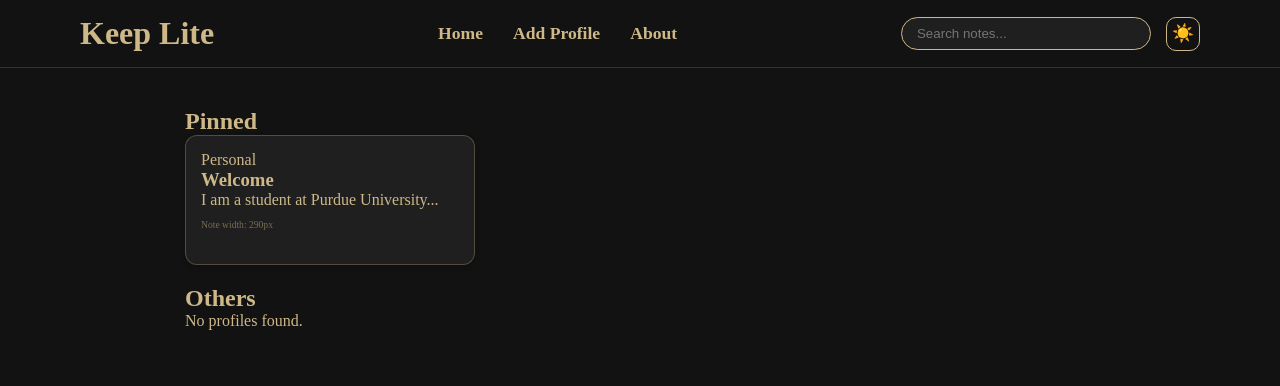
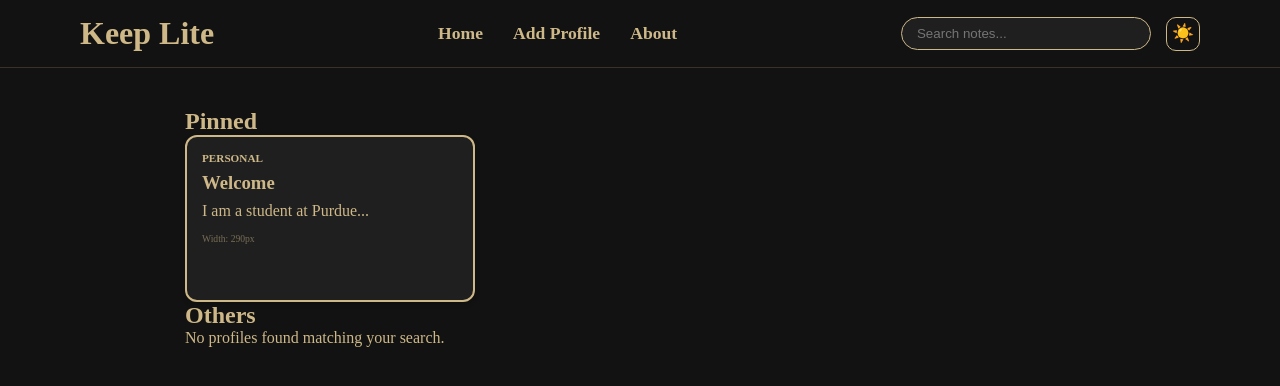
Before and after one commit to akang05/Profile-App, a React (Vite) app: page / in a window 1280 px wide. Shown: the top 386 px of the page. Built offline with nearby package versions, Linux system fonts and the light colour scheme.

Commit message:
Checkpoint 3

```diff
--- a/src/App.css
+++ b/src/App.css
@@ -100,3 +100,45 @@
   gap: 20px;
   width: 100%;
 }
+
+/* Add this to your existing CSS to fix the Form layout */
+.profile-form {
+  display: flex;
+  flex-direction: column;
+  gap: 20px;
+  width: 100%;
+  max-width: 600px;
+  margin: 0 auto;
+}
+
+.profile-form input, .profile-form textarea {
+  width: 100%;
+  padding: 12px;
+  border-radius: 8px;
+  border: 1px solid #ceb888;
+  background: rgba(150, 150, 150, 0.05);
+  color: inherit;
+}
+
+/* Add this to style the 'Create Profile' button specifically */
+.submit-btn {
+  padding: 12px;
+  background-color: #f0f0f0;
+  color: #121212;
+  border: none;
+  font-weight: bold;
+  cursor: pointer;
+  border-radius: 4px;
+}
+
+.submit-btn:hover {
+  background-color: #ceb888;
+}
+
+/* Ensure images in the notes scale correctly */
+.note-grid img {
+  width: 100%;
+  height: 200px;
+  object-fit: cover;
+  border-radius: 8px 8px 0 0;
+}
--- a/src/App.jsx
+++ b/src/App.jsx
@@ -23,19 +23,30 @@ const Home = ({ notes, searchTerm, togglePin, deleteNote }) => {
         <Section title="Pinned">
           <div className="note-grid">
             {pinned.map(note => (
-              <NoteCard key={note.id} {...note} onPin={() => togglePin(note.id)} onDelete={() => deleteNote(note.id)} />
+              <NoteCard
+                key={note.id}
+                {...note}
+                onPin={() => togglePin(note.id)}
+                onDelete={() => deleteNote(note.id)}
+              />
             ))}
           </div>
         </Section>
       )}
+
       <Section title="Others">
         <div className="note-grid">
           {others.length > 0 ? (
             others.map(note => (
-              <NoteCard key={note.id} {...note} onPin={() => togglePin(note.id)} onDelete={() => deleteNote(note.id)} />
+              <NoteCard
+                key={note.id}
+                {...note}
+                onPin={() => togglePin(note.id)}
+                onDelete={() => deleteNote(note.id)}
+              />
             ))
           ) : (
-            <p className="intro-text">No profiles found.</p>
+            <p className="intro-text">No profiles found matching your search.</p>
           )}
         </div>
       </Section>
@@ -47,7 +58,7 @@ function App() {
   const { isDarkMode, toggleTheme } = useTheme();
   const [searchTerm, setSearchTerm] = useLocalStorage("keepSearch", "");
   const [notes, setNotes] = useLocalStorage("keepNotes", [
-    { id: 1, title: "Welcome", text: "I am a student at Purdue University...", category: "Personal", isPinned: true }
+    { id: 1, title: "Welcome", text: "I am a student at Purdue...", category: "Personal", isPinned: true }
   ]);
 
   const togglePin = (id) => setNotes(prev => prev.map(n => n.id === id ? { ...n, isPinned: !n.isPinned } : n));
@@ -71,11 +82,13 @@ function App() {
         <header className="main-header">
           <div className="nav-container">
             <h1 className="brand-logo-small">Keep Lite</h1>
+
             <nav className="nav-links">
               <Link to="/">Home</Link>
               <Link to="/add">Add Profile</Link>
               <Link to="/about">About</Link>
             </nav>
+
             <div className="nav-utility">
               <input
                 type="text"
@@ -94,9 +107,15 @@ function App() {
         <main className="content-stage">
           <Suspense fallback={<div className="intro-text">Loading...</div>}>
             <Routes>
-              <Route path="/" element={<Home notes={notes} searchTerm={searchTerm} togglePin={togglePin} deleteNote={deleteNote} />} />
-              <Route path="/add" element={<Section title="Add Profile"><AddProfileForm onAdd={handleAddNote} /></Section>} />
-              <Route path="/about" element={<Section title="About Me"><Introduction /></Section>} />
+              <Route path="/" element={
+                <Home notes={notes} searchTerm={searchTerm} togglePin={togglePin} deleteNote={deleteNote} />
+              } />
+              <Route path="/add" element={
+                <Section title="Add Profile"><AddProfileForm onAdd={handleAddNote} /></Section>
+              } />
+              <Route path="/about" element={
+                <Section title="About Me"><Introduction /></Section>
+              } />
             </Routes>
           </Suspense>
         </main>
--- a/src/components/AddProfileForm.jsx
+++ b/src/components/AddProfileForm.jsx
@@ -11,7 +11,8 @@ const AddProfileForm = ({ onAdd }) => {
 
   const handleSubmit = (e) => {
     e.preventDefault();
-    // Validation: ensure required fields are present
+
+    // Simple validation
     if (!formData.name || !formData.bio) {
       alert("Please fill in the Name and Bio fields.");
       return;
@@ -24,12 +25,11 @@ const AddProfileForm = ({ onAdd }) => {
   };
 
   return (
-    <div className="form-section"> {/* Changed wrapper to match our new centering CSS */}
+    <div className="form-container">
       <form className="profile-form" onSubmit={handleSubmit}>
-        <h2 className="intro-title" style={{ fontSize: '1.5rem', marginBottom: '10px' }}>
-          Create New Profile
-        </h2>
+        <h2 className="intro-title">Create New Profile</h2>
 
+        <div className="input-group">
           <input
             type="text"
             placeholder="Name"
@@ -66,8 +66,9 @@ const AddProfileForm = ({ onAdd }) => {
             value={formData.imageUrl}
             onChange={(e) => setFormData({...formData, imageUrl: e.target.value})}
           />
+        </div>
 
-        <button type="submit" className="theme-btn" style={{ width: '100%', marginTop: '10px' }}>
+        <button type="submit" className="submit-btn">
           Create Profile
         </button>
       </form>
--- a/src/components/Card.module.css
+++ b/src/components/Card.module.css
@@ -1,51 +1,59 @@
 .card {
   position: relative;
-  display: flex; /* Changed to flex for better vertical stacking */
+  border-radius: 12px;
+  overflow: hidden;
+  background: rgba(150, 150, 150, 0.1);
+  border: 1px solid rgba(206, 184, 136, 0.3);
+  display: flex;
   flex-direction: column;
-  width: 100%;
-  margin-bottom: 20px;
-  break-inside: avoid;
-  background: rgba(150, 150, 150, 0.1); /* Matches your dark theme */
-  border: 1px solid rgba(206, 184, 136, 0.3);
-  border-radius: 12px;
-  padding: 15px;
-  transition: transform 0.2s ease, box-shadow 0.3s ease;
+  transition: transform 0.2s ease;
 }
 
-.card:hover {
-  transform: translateY(-5px);
-  border-color: #ceb888;
+.cardFeatured {
+  border: 2px solid #ceb888; /* Highlight pinned notes */
 }
 
-/* Ensure the image is a block and has a minimum presence */
+.lightMode {
+  background: #ffffff;
+  border-color: #ddd;
+  color: #202124;
+}
+
 .cardImg {
-  width: calc(100% + 30px); /* Stretches to edges of padded card */
-  margin: -15px -15px 15px -15px; /* Pulls image to the top/sides */
-  height: 200px; /* Force a height so it doesn't stay 0px */
-  object-fit: cover; /* Prevents squashing */
+  width: 100%;
+  height: 160px;
+  object-fit: cover;
   border-bottom: 1px solid rgba(206, 184, 136, 0.2);
+}
+
+.cardContent {
+  padding: 15px;
+  display: flex;
+  flex-direction: column;
+  gap: 8px;
 }
 
 .pinBtn {
   position: absolute;
   top: 10px;
   right: 10px;
-  background: rgba(0, 0, 0, 0.5); /* Semi-transparent circle */
+  z-index: 10;
+  background: rgba(0, 0, 0, 0.2);
+  border: none;
   border-radius: 50%;
-  padding: 5px;
-  border: none;
+  width: 30px;
+  height: 30px;
   cursor: pointer;
-  z-index: 10;
-  opacity: 0;
+  opacity: 0; /* Hidden by default */
   transition: opacity 0.2s;
 }
 
 .card:hover .pinBtn {
-  opacity: 1;
+  opacity: 1; /* Show on hover */
 }
 
 .cardActions {
-  margin-top: auto; /* Pushes delete button to the bottom */
+  margin-top: 10px;
   display: flex;
   justify-content: flex-end;
   opacity: 0;
@@ -55,3 +63,23 @@
 .card:hover .cardActions {
   opacity: 1;
 }
+
+.deleteBtn {
+  background: none;
+  border: none;
+  cursor: pointer;
+  font-size: 1.2rem;
+}
+
+.categoryTag {
+  font-size: 0.7rem;
+  color: #ceb888;
+  text-transform: uppercase;
+  font-weight: bold;
+}
+
+.widthDisplay {
+  font-size: 0.6rem;
+  opacity: 0.5;
+  margin-top: 5px;
+}
--- a/src/components/NoteCard.jsx
+++ b/src/components/NoteCard.jsx
@@ -8,12 +8,15 @@ function NoteCard({ title, text, category, isPinned, imageUrl, onPin, onDelete }
   const [width, setWidth] = useState(0);
 
   useLayoutEffect(() => {
-    if (cardRef.current) {
-      setWidth(cardRef.current.offsetWidth);
-    }
+    const updateWidth = () => {
+      if (cardRef.current) setWidth(cardRef.current.offsetWidth);
+    };
+
+    updateWidth();
+    window.addEventListener('resize', updateWidth);
+    return () => window.removeEventListener('resize', updateWidth);
   }, []);
 
-  // FIX: Using the 'width' variable to dynamically change the card's appearance
   const cardStyle = {
     boxShadow: width > 300
       ? '0 10px 20px rgba(0,0,0,0.4)'
@@ -24,26 +27,33 @@ function NoteCard({ title, text, category, isPinned, imageUrl, onPin, onDelete }
   return (
     <div
       ref={cardRef}
-      style={cardStyle} // Width is now being "read" here
-      className={`${styles.card} ${isPinned ? styles.cardFeatured : styles.cardStandard} ${!isDarkMode ? styles.lightMode : ""}`}
+      style={cardStyle}
+      className={`
+        ${styles.card}
+        ${isPinned ? styles.cardFeatured : styles.cardStandard}
+        ${!isDarkMode ? styles.lightMode : ""}
+      `}
     >
-      <button className={styles.pinBtn} onClick={onPin}>
+      <button className={styles.pinBtn} onClick={onPin} title="Pin Note">
         {isPinned ? "📌" : "📍"}
       </button>
 
       {imageUrl && <img src={imageUrl} alt={title} className={styles.cardImg} />}
 
-      <p className={styles.categoryTag}>{category}</p>
-      <h3>{title}</h3>
-      <p>{text}</p>
+      <div className={styles.cardContent}>
+        <p className={styles.categoryTag}>{category}</p>
+        <h3 className={styles.cardTitle}>{title}</h3>
+        <p className={styles.cardText}>{text}</p>
 
-      {/* Optional: Visual proof of width measurement for your lab requirement */}
-      <p style={{ fontSize: '0.6rem', opacity: 0.5, marginTop: '10px' }}>
-        Note width: {width}px
-      </p>
+        <p className={styles.widthDisplay}>
+          Width: {width}px
+        </p>
 
-      <div className={styles.cardActions}>
-        <button onClick={onDelete} className={styles.deleteBtn}>🗑️</button>
+        <div className={styles.cardActions}>
+          <button onClick={onDelete} className={styles.deleteBtn} title="Delete Note">
+            🗑️
+          </button>
+        </div>
       </div>
     </div>
   );
```
Lines whose indentation alone changed are shown as unchanged.
